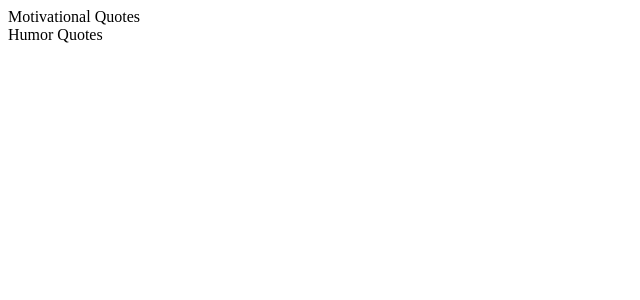
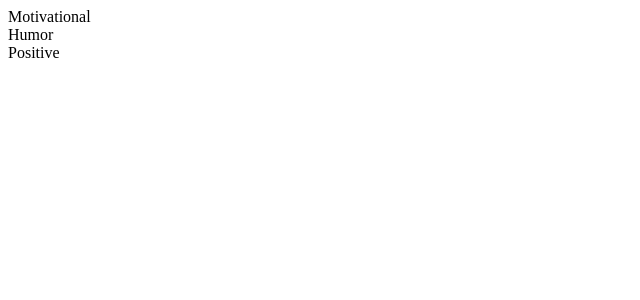
Before and after one commit to parshanapally/quote, a React (Create React App) app: page / in a window 1280 px wide. Shown: the top 300 px of the page, without its empty margins (0-640 px from the left). Built offline with nearby package versions, Linux system fonts and the light colour scheme; no server answers.

Commit message:
feat: create Positive  component

```diff
--- a/src/App.js
+++ b/src/App.js
@@ -4,6 +4,7 @@ import Motivational from "./components/Motivational/Motivational";
 import Tabs from "./components/Tabs/Tabs";
 import classNames from "classnames";
 import Humor from "./components/Humor/Humor";
+import Positive from "./components/Positive/Positive";
 class App extends Component {
   state = {
     filteredQuotes: [],
@@ -29,6 +30,10 @@ class App extends Component {
       this.setState({
         isActive: "humor"
       });
+    } else if (e.target.className === "positiveDiv") {
+      this.setState({
+        isActive: "positive"
+      });
     }
   };
   render() {
@@ -45,6 +50,12 @@ class App extends Component {
             active: this.state.isActive === "humor"
           })}
         />
+
+        <Positive
+          className={classNames("positiveLink", {
+            active: this.state.isActive === "positive"
+          })}
+        />
       </div>
     );
   }
--- a/src/components/Humor/Humor.js
+++ b/src/components/Humor/Humor.js
@@ -4,7 +4,7 @@ import "./humor.css";
 const Humor = props => {
   return (
     <div className={props.className}>
-      <p>Humor</p>
+      <p>Humor Quotes</p>
     </div>
   );
 };
--- a/src/components/Motivational/Motivational.js
+++ b/src/components/Motivational/Motivational.js
@@ -3,7 +3,7 @@ import "./motivational.css";
 const Motivational = props => {
   return (
     <div className={props.className}>
-      <p>Motivational</p>
+      <p>Motivational Quotes</p>
     </div>
   );
 };
--- /dev/null
+++ b/src/components/Positive/Positive.js
@@ -0,0 +1,12 @@
+import React from "react";
+import "./positive.css";
+
+const Positive = props => {
+  return (
+    <div className={props.className}>
+      <p>Positive Quotes</p>
+    </div>
+  );
+};
+
+export default Positive;
--- /dev/null
+++ b/src/components/Positive/positive.css
@@ -0,0 +1,14 @@
+.positiveLink {
+  text-decoration: none;
+  color: black;
+  padding: 3px;
+  display: none;
+  text-align: center;
+  cursor: pointer;
+}
+
+.positiveLink.active {
+  color: var(--black);
+  padding-bottom: 10px;
+  display: block;
+}
--- a/src/components/Tabs/Tabs.js
+++ b/src/components/Tabs/Tabs.js
@@ -2,8 +2,9 @@ import React from "react";
 
 const Tabs = props => {
   const tabs = [
-    { className: "motivationalDiv", text: "Motivational Quotes" },
-    { className: "humorDiv", text: "Humor Quotes" }
+    { className: "motivationalDiv", text: "Motivational" },
+    { className: "humorDiv", text: "Humor" },
+    { className: "positiveDiv", text: "Positive" }
     // { className: "eventsDiv", text: "Events" },
     // { className: "anniversariesDiv", text: "Anniversaries" },
     // { className: "brandysCornerDiv", text: "Brandys Corner" },
```
Also changed, not shown: 1 other file (tests, documents, lock files or other folders).
